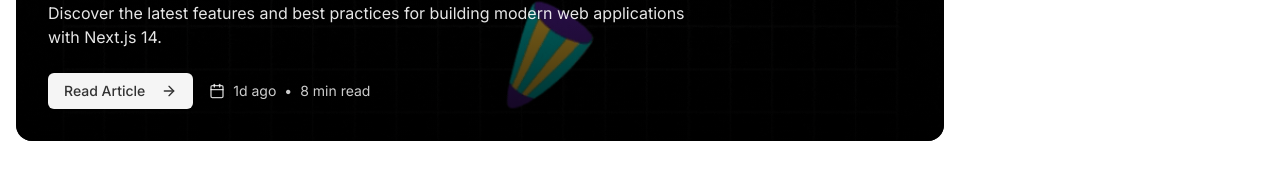
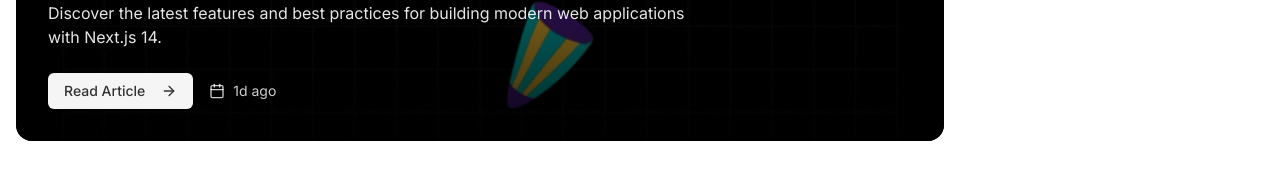
Before and after one commit to NahomBrook/Zemenay-Tech-Blog-System, a Next.js app: page /home in a window 1280 px wide. Shown: the part 616-787 px from the top of the page. Built offline with nearby package versions, Linux system fonts and the light colour scheme.

Commit message:
Modified home and about page.

```diff
--- a/src/components/about/about.tsx
+++ b/src/components/about/about.tsx
@@ -7,6 +7,7 @@
 import { Card, CardContent, CardDescription, CardHeader, CardTitle } from '@/components/ui/card';
 import { Avatar, AvatarFallback, AvatarImage } from '@/components/ui/avatar';
 import { motion } from 'framer-motion';
+import Link from 'next/link';
 
 // Create a motion button component
 const MotionButton = motion(Button);
@@ -244,6 +245,7 @@
                 whileHover={{ scale: 1.03 }}
                 whileTap={{ scale: 0.98 }}
                 className="gap-2"
+                onClick={() => router.push('/home')}
               >
                 <Code className="h-4 w-4" />
                 Contribute Content
--- a/src/components/home/home.tsx
+++ b/src/components/home/home.tsx
@@ -382,8 +382,6 @@
                 <div className="flex items-center gap-2 text-sm text-white/80">
                   <Calendar className="h-4 w-4" />
                   <span>{featuredPost.date}</span>
-                  <span>•</span>
-                  <span>{featuredPost.readTime}</span>
                 </div>
               </div>
             </div>
```
